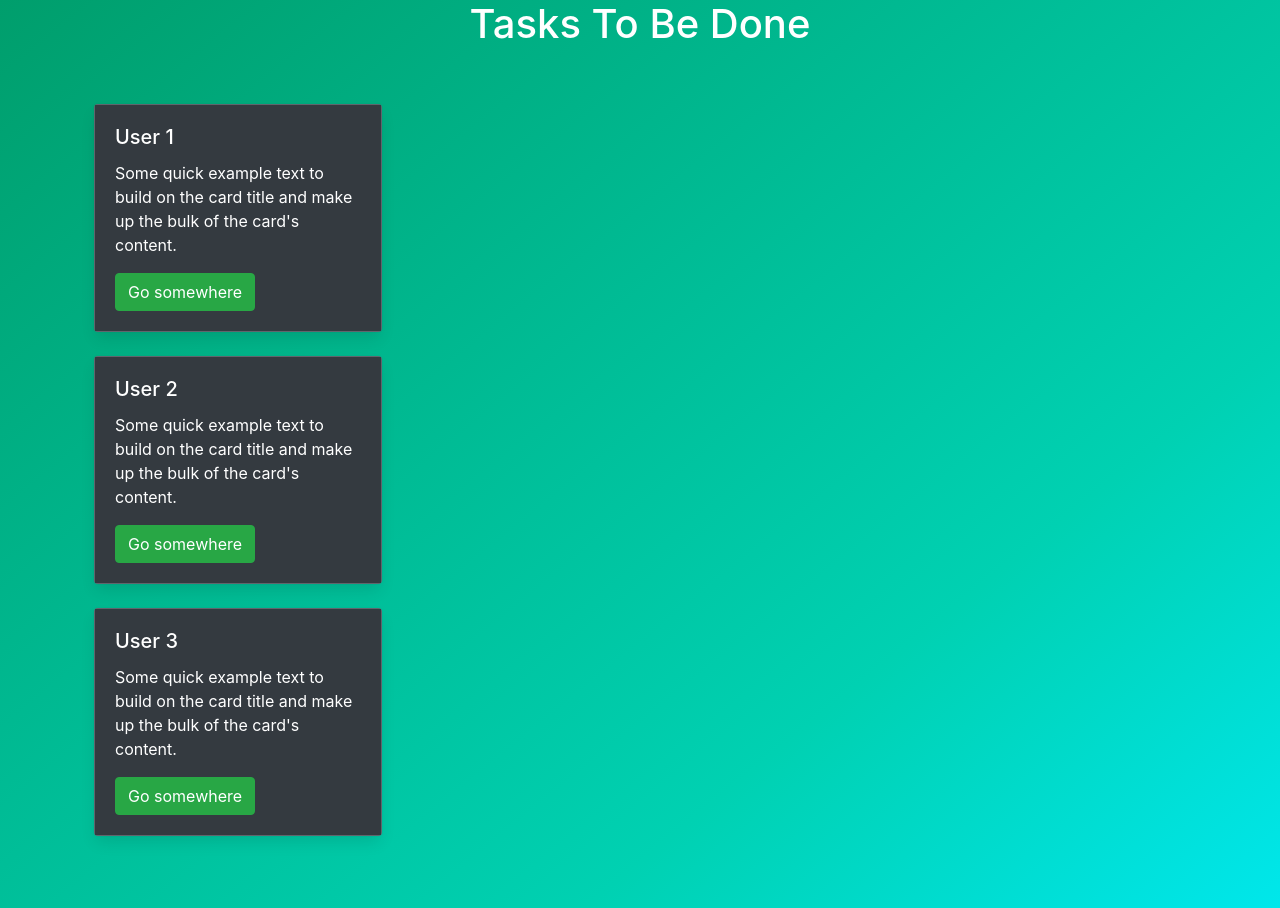
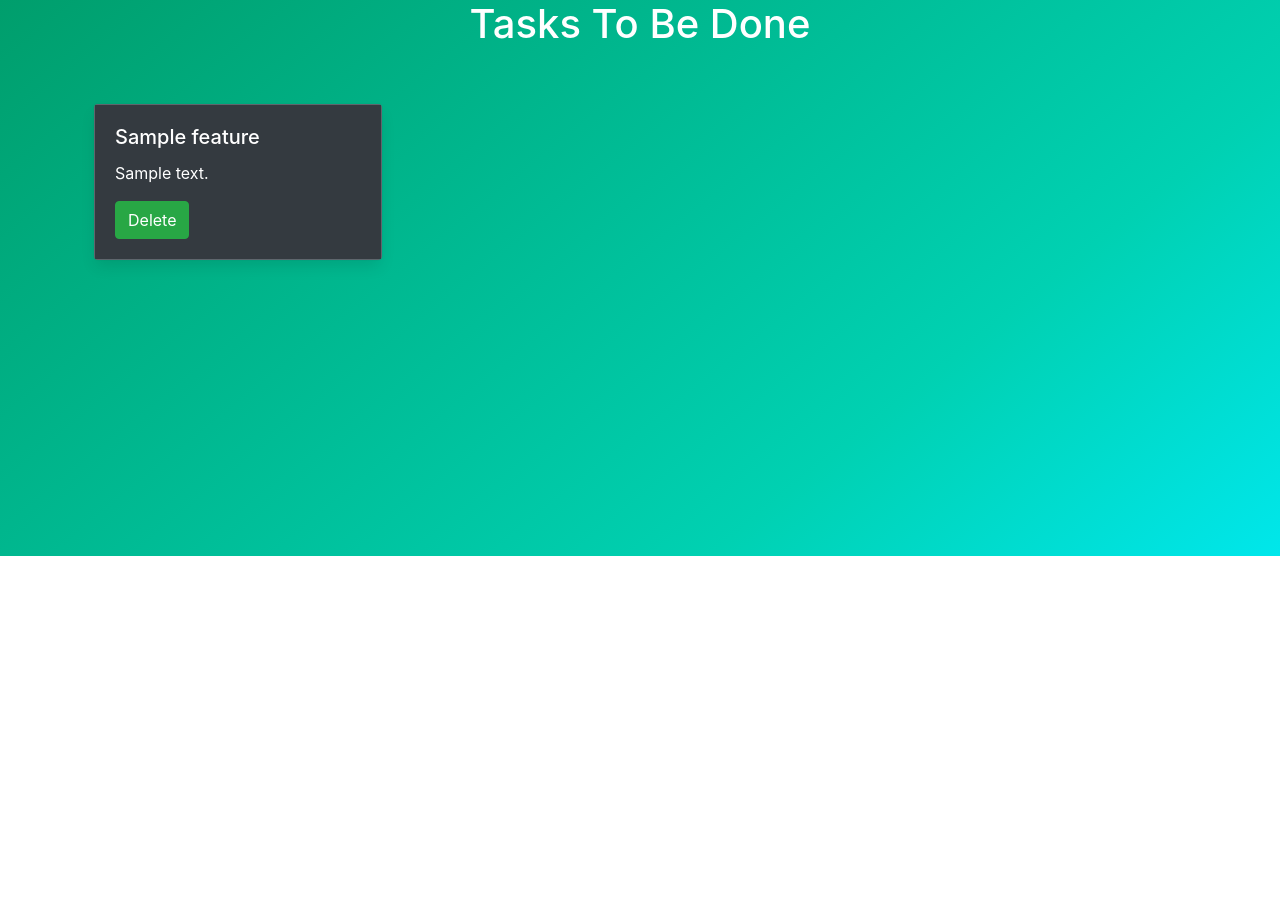
Before and after one commit to leungvb/FeatureRequest, a Flask app: page / in a window 1280 px wide. Shown: the part 88-996 px from the top of the page. After the commit the page ends 644 px from the top, so only its background shows below. Run offline with Flask 2, Linux system fonts and the light colour scheme; tables that the repository leaves empty hold one stand-in row (values such as "Sample post"); some libraries are stand-ins or nearby versions.

```diff
--- a/app.py
+++ b/app.py
@@ -18,6 +18,9 @@ class Feature(db.Model):
     title = db.Column(db.String(75))
     description =db.Column(db.String(75))
 
+    def __repr__(self):
+        return self.title
+
 db.drop_all()
 db.create_all()
 
@@ -33,8 +36,11 @@ def save_changes(feature, form):
 @app.route('/', methods=['GET'])
 def home():
     users=['User 1','User 2','User 3']
+    all_features = Feature.query.all()
+    print(all_features)
+    print(type(all_features))
 
-    return render_template('home.html', users=users)
+    return render_template('home.html', users=users, features=all_features)
 
 # -------  Create Feature route ---- #
 
--- a/templates/home.html
+++ b/templates/home.html
@@ -6,15 +6,15 @@
     <div class="hero-body" style="min-height: 500px;">
 
         <div class="container col-md-6">
-            {% for user in users %}
+            {% for feature in features %}
             <div class="container col-md-6">
                 <div class="row">
                     <div class="col">
                         <div class="card text-white bg-secondary" style="width: 18rem;">
                           <div class="card-body bg-dark">
-                            <h5 class="card-title text-white">{{ user }}</h5>
-                            <p class="card-text">Some quick example text to build on the card title and make up the bulk of the card's content.</p>
-                            <a href="#" class="btn btn-success">Go somewhere</a>
+                            <h5 class="card-title text-white">{{ feature }}</h5>
+                            <p class="card-text">{{ feature.description }}</p>
+                            <a href="#" class="btn btn-success">Delete</a>
                           </div>
                         </div>
                     </div>
```
Also changed, not shown: feature.db.
